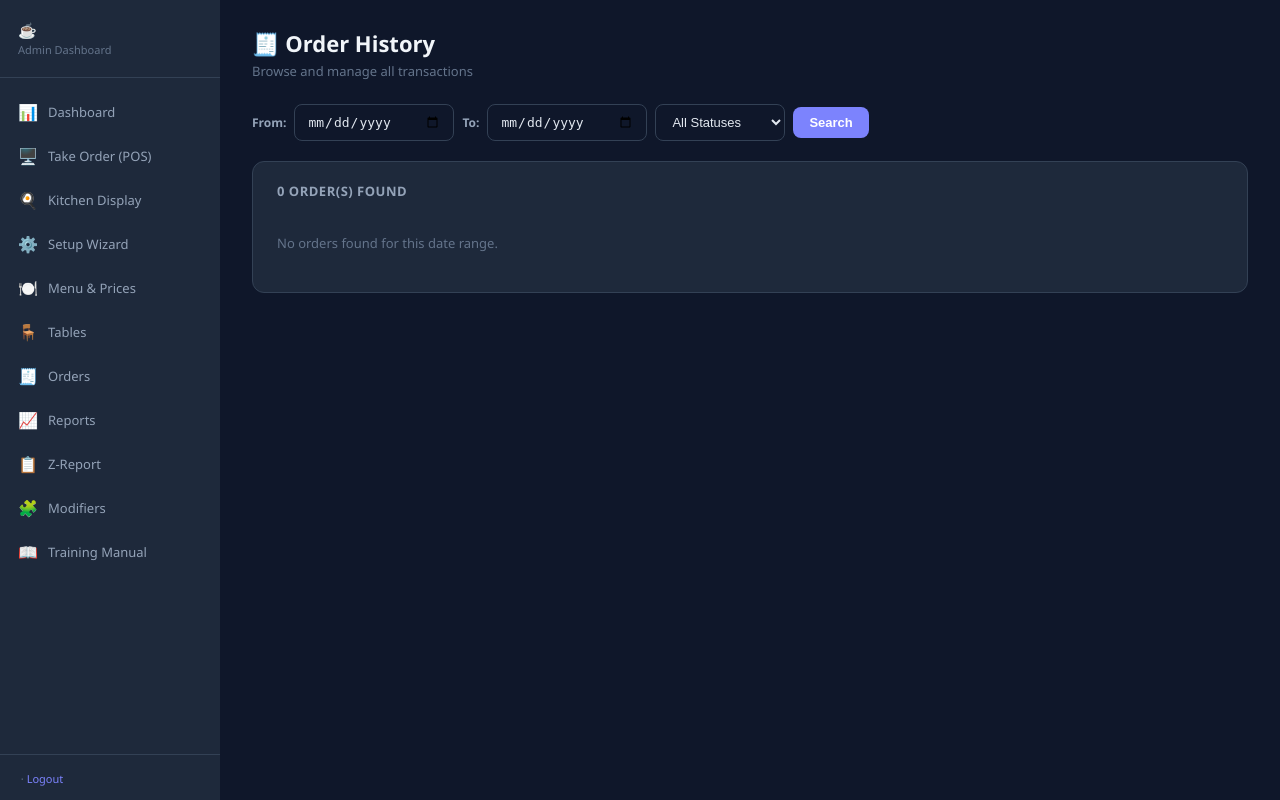
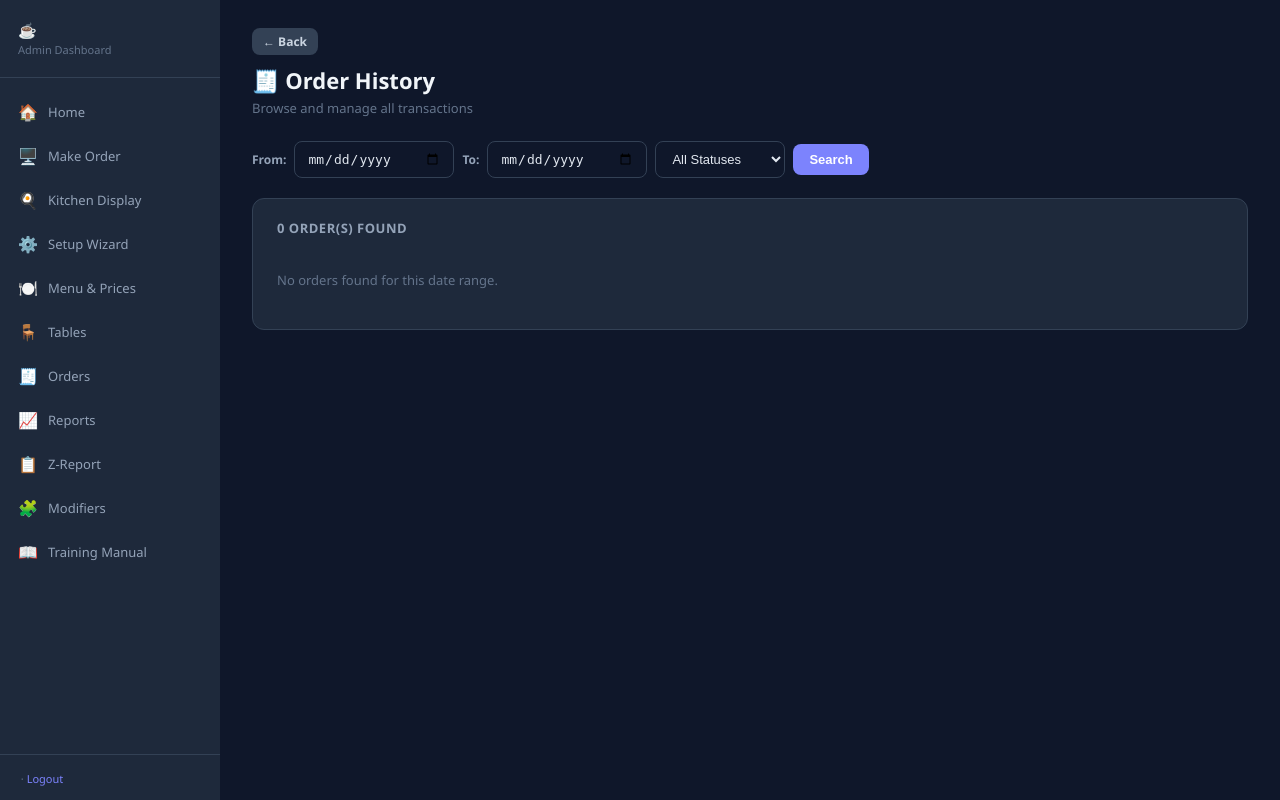
Before and after one commit to labosoian6-hue/queens-cafe-pos, a Flask app: template templates/orders.html in a window 1280 px wide. Run offline with Flask 3, Linux system fonts and the light colour scheme; the template is opened without the code that fills it, so the values that code supplies are empty.

Commit message:
UI updates: rename Dashboard to Home, POS to Make Order, add Back button
Co-Authored-By: Claude Sonnet 4.6 <noreply@anthropic.com>

```diff
--- a/templates/base.html
+++ b/templates/base.html
@@ -99,10 +99,10 @@
   </div>
   <nav>
     <a href="/dashboard" class="{{ 'active' if request.path == '/dashboard' else '' }}">
-      <span class="icon">📊</span> Dashboard
+      <span class="icon">🏠</span> Home
     </a>
     <a href="/pos" class="{{ 'active' if request.path.startswith('/pos') else '' }}">
-      <span class="icon">🖥️</span> Take Order (POS)
+      <span class="icon">🖥️</span> Make Order
     </a>
     <a href="/kitchen" class="{{ 'active' if request.path == '/kitchen' else '' }}">
       <span class="icon">🍳</span> Kitchen Display
@@ -148,6 +148,9 @@
 </div>
 
 <div class="main">
+  <div style="margin-bottom:10px">
+    <a href="javascript:history.back()" class="btn btn-ghost btn-sm">← Back</a>
+  </div>
   {% with messages = get_flashed_messages(with_categories=true) %}
     {% for cat, msg in messages %}
       <div class="alert alert-{{ 'success' if cat == 'success' else ('info' if cat == 'info' else 'error') }}">{{ msg }}</div>
--- a/templates/pos_order.html
+++ b/templates/pos_order.html
@@ -118,6 +118,7 @@ body{font-family:'Segoe UI',sans-serif;background:#0f172a;color:#e2e8f0;height:1
   <button class="transfer-btn" onclick="openTransferModal()">⇄ Transfer Table</button>
   {% endif %}
   <div class="hdr-clock" id="clock">--:--</div>
+  <a href="javascript:history.back()" class="exit-btn" style="background:#1e3a5f;color:#60a5fa">← Back</a>
   <a href="/pos" class="exit-btn">✕ Exit</a>
 </div>
 
```
